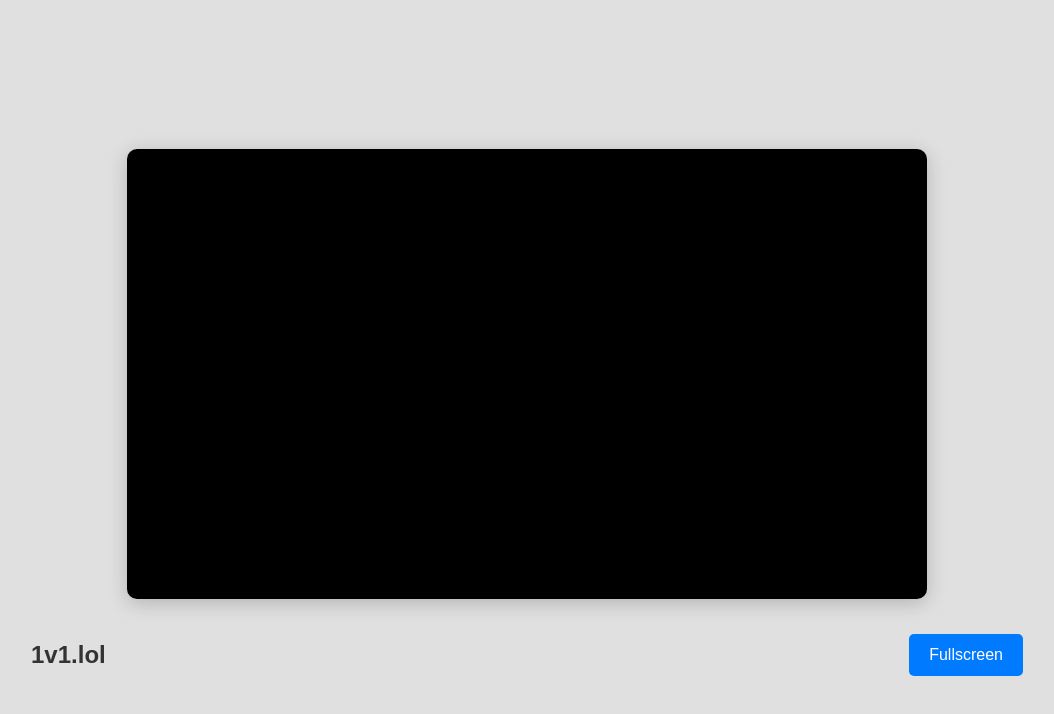
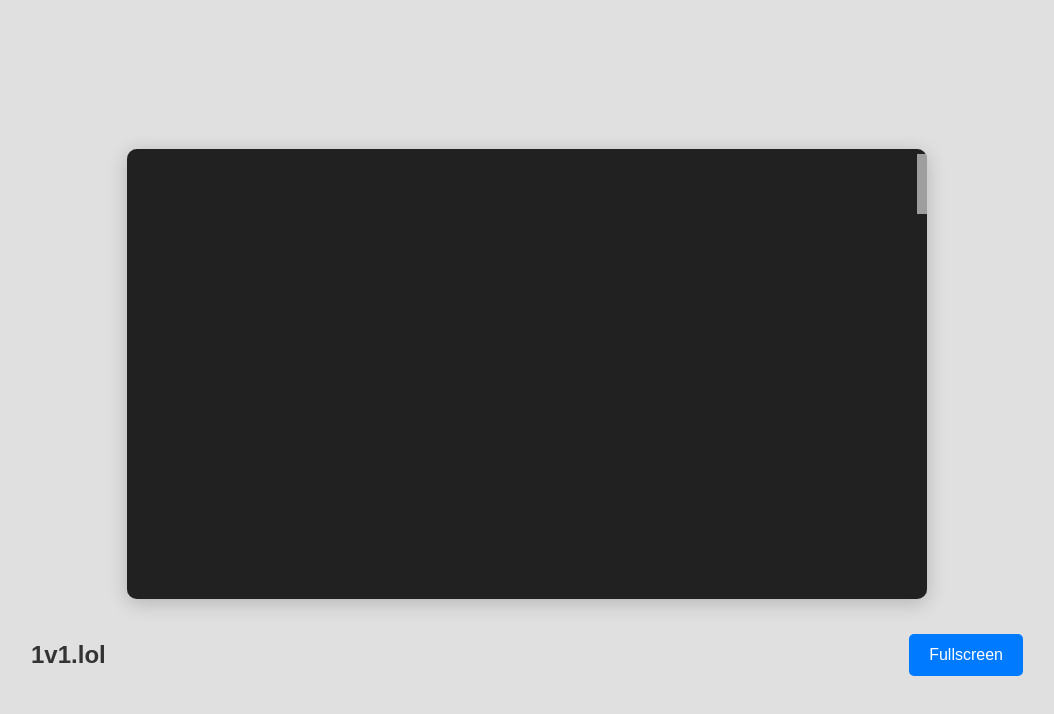
Before and after one commit to kosites/kosites.github.io, a plain HTML site: page html/gxmes/1v1lol/page.html in a window 1280 px wide. Shown: the whole page, without its empty margins (113-1167 px from the left). Drawn offline with Linux system fonts and the light colour scheme.

Commit message:
Update page.html

```diff
--- a/html/gxmes/1v1lol/page.html
+++ b/html/gxmes/1v1lol/page.html
@@ -81,7 +81,7 @@
 <body>
 
 <div id="game-container">
-    <iframe id="game" src="html/gxmes/1v1lol/gxme.html" frameborder="0"></iframe>
+    <iframe id="game" src="https://kosites.github.io/html/gxmes/1v1lol/gxme.html" frameborder="0"></iframe>
 </div>
 
 <div class="controls">
```
